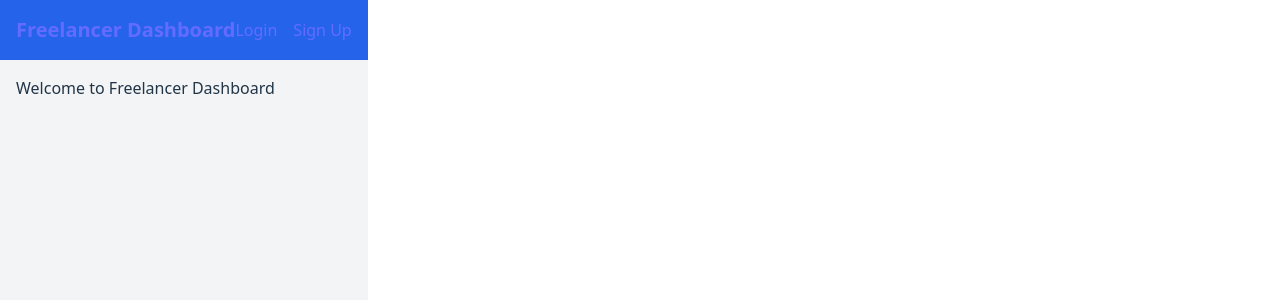
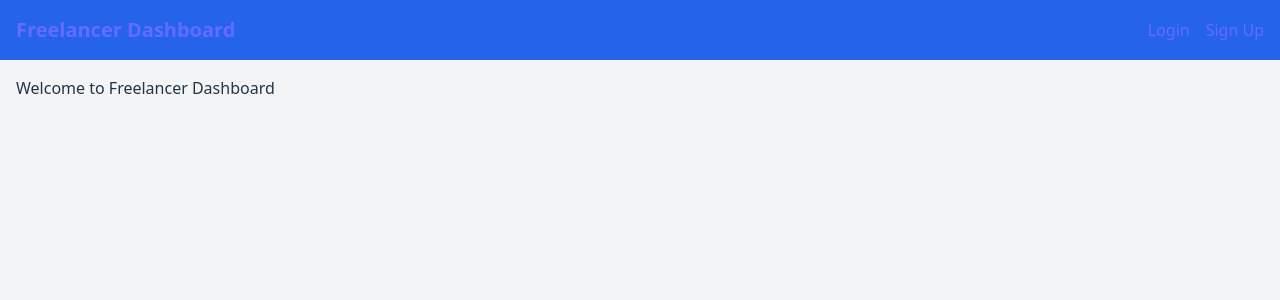
Before and after one commit to Adnan7389/freelancer-dashboard, a React (Vite) app: page / in a window 1280 px wide. Shown: the top 300 px of the page. Built offline with nearby package versions, Linux system fonts and the light colour scheme; no server answers.

Commit message:
fix: adjust body and root container styles to allow full-width layout - Removed flex centering from body to prevent constrained width     - Set width: 100% on body and #root for full screen usage - Ensured main container uses Tailwind w-full class

```diff
--- a/src/App.jsx
+++ b/src/App.jsx
@@ -9,7 +9,7 @@
 function App() {
   return (
     <Router>
-      <div className="min-h-screen bg-gray-100">
+      <div className="w-full min-h-screen bg-gray-100">
         <Navbar />
         <Routes>
           <Route path="/" element={<Home />} />
--- a/src/index.css
+++ b/src/index.css
@@ -6,6 +6,7 @@
   font-family: system-ui, Avenir, Helvetica, Arial, sans-serif;
   line-height: 1.5;
   font-weight: 400;
+  width: 100%;
 
   color-scheme: light dark;
   color: rgba(255, 255, 255, 0.87);
@@ -28,11 +29,11 @@
 
 body {
   margin: 0;
-  display: flex;
-  place-items: center;
   min-width: 320px;
   min-height: 100vh;
+  width: 100%;
 }
+
 
 h1 {
   font-size: 3.2em;
```
